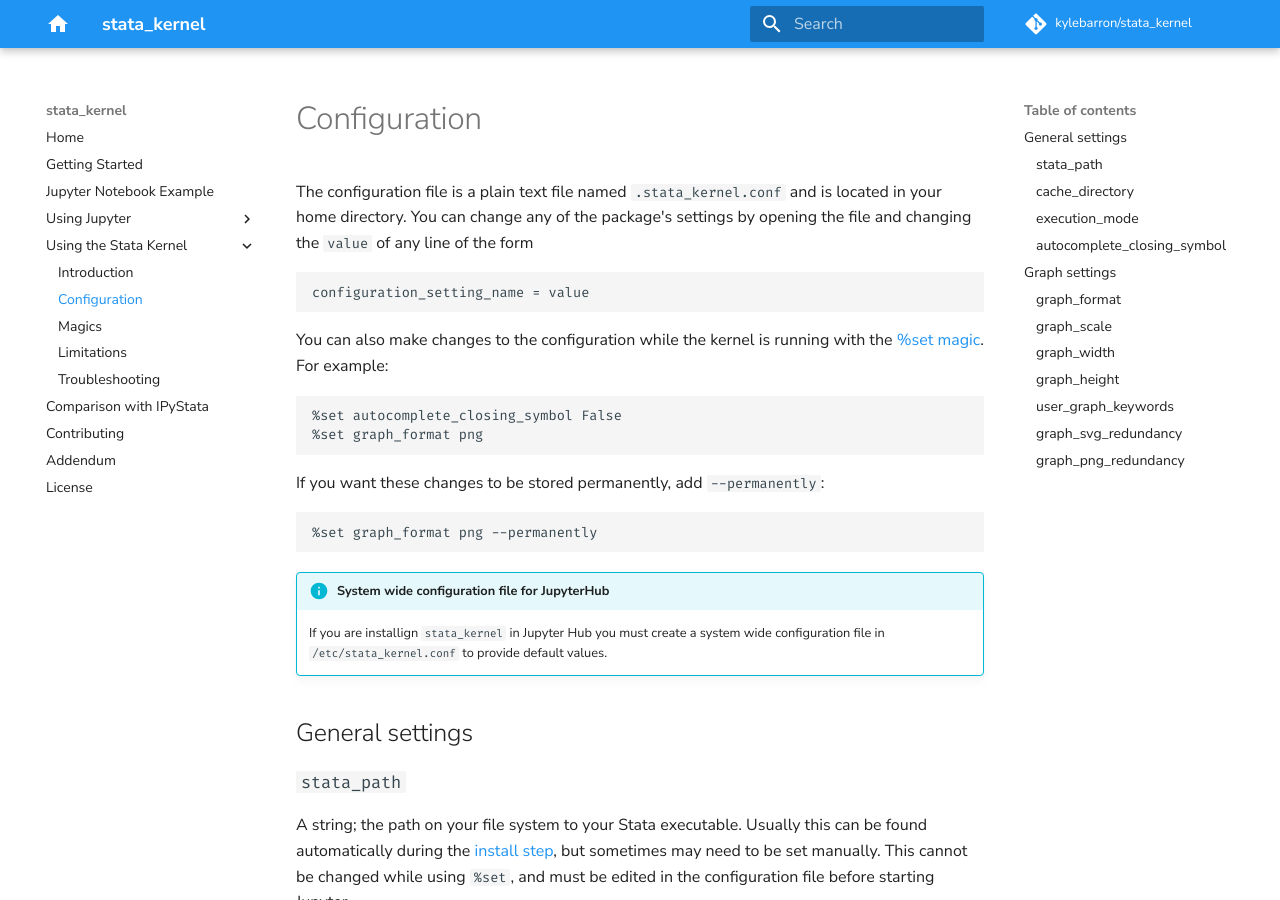
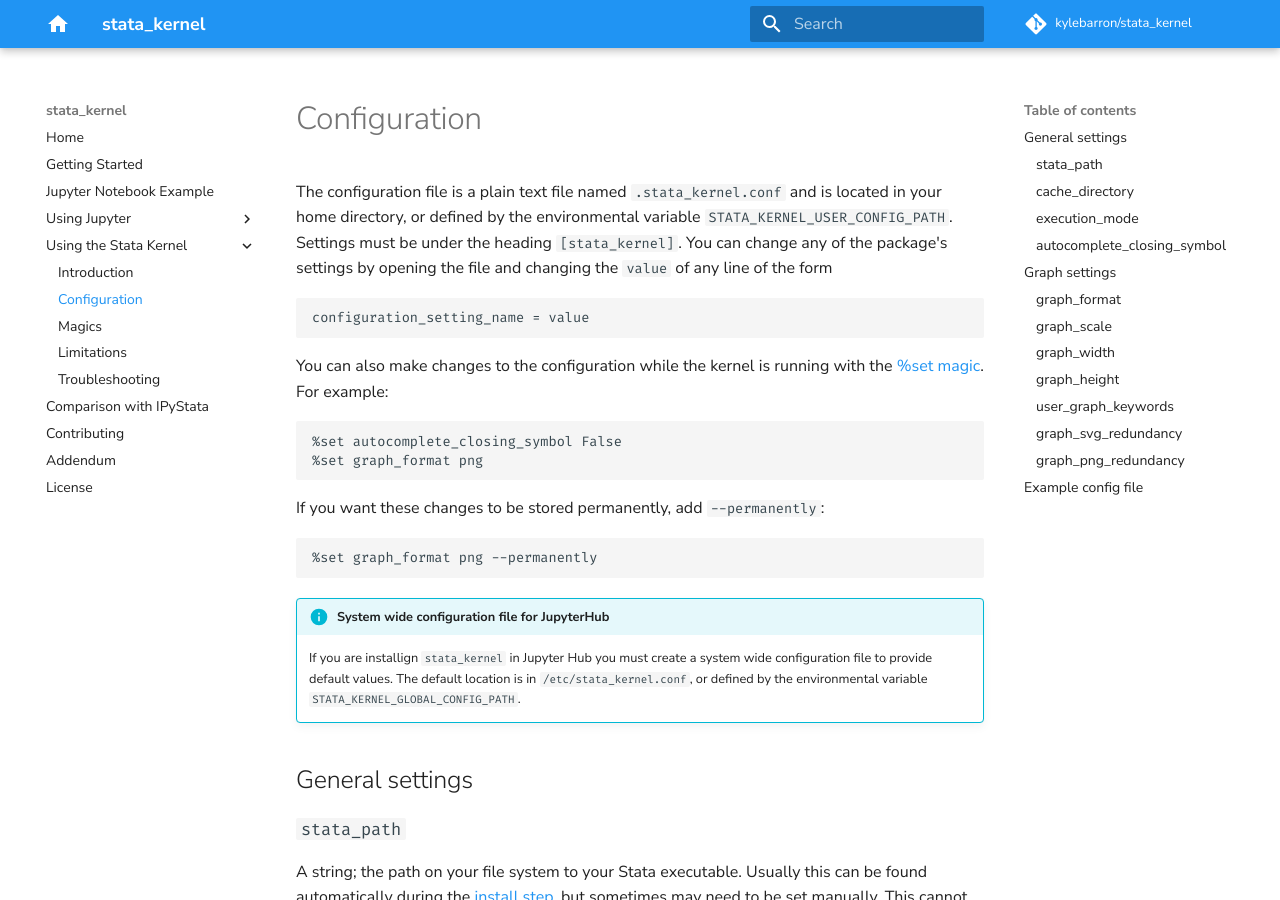
Before and after one commit to kylebarron/stata_kernel, an MkDocs documentation site: the page built from docs/src/using_stata_kernel/configuration.md, in a window 1280 px wide and 900 px high. Built offline with MkDocs 1.6.1 and Material for MkDocs 9.7.7, drawn with Linux system fonts in a browser that asks for light colours; comment, search, counter and statistics services are not loaded; some of the changed text lies outside the part shown.

Commit message:
Add flexible config file locations from env vars

````diff
--- a/docs/src/using_stata_kernel/configuration.md
+++ b/docs/src/using_stata_kernel/configuration.md
@@ -1,7 +1,9 @@
 # Configuration
 
 The configuration file is a plain text file named `.stata_kernel.conf` and is
-located in your home directory. You can change any of the package's settings by
+located in your home directory, or defined by the environmental variable
+`STATA_KERNEL_USER_CONFIG_PATH`. Settings must be under the heading
+`[stata_kernel]`. You can change any of the package's settings by
 opening the file and changing the `value` of any line of the form
 
 ```
@@ -23,8 +25,9 @@ If you want these changes to be stored permanently, add `--permanently`:
 !!! info "System wide configuration file for JupyterHub"
 
     If you are installign `stata_kernel` in Jupyter Hub you must create a system
-    wide configuration file in `/etc/stata_kernel.conf` to provide default
-    values.
+    wide configuration file to provide default values. The default location
+    is in `/etc/stata_kernel.conf`, or defined by the environmental variable
+    `STATA_KERNEL_GLOBAL_CONFIG_PATH`.
 
 ## General settings
 
@@ -130,3 +133,18 @@ For more information about what _Graph Redundancy_ is, [read here](intro.md#grap
 
 Whether to provide redundant PDF images when `png` is the display format. `False` by default.
 For more information about what _Graph Redundancy_ is, [read here](intro.md#graph-redundancy).
+
+## Example config file
+
+An example config file:
+
+``` ini
+[stata_kernel]
+stata_path = "C:\Program Files\Stata16\StataMP-64.exe"
+execution_mode = automation
+cache_directory = ~/.stata_kernel_cache
+autocomplete_closing_symbol = False
+graph_format = svg
+graph_scale = 1
+user_graph_keywords = coefplot,vioplot
+```
````
Also changed, not shown: 1 other file.
